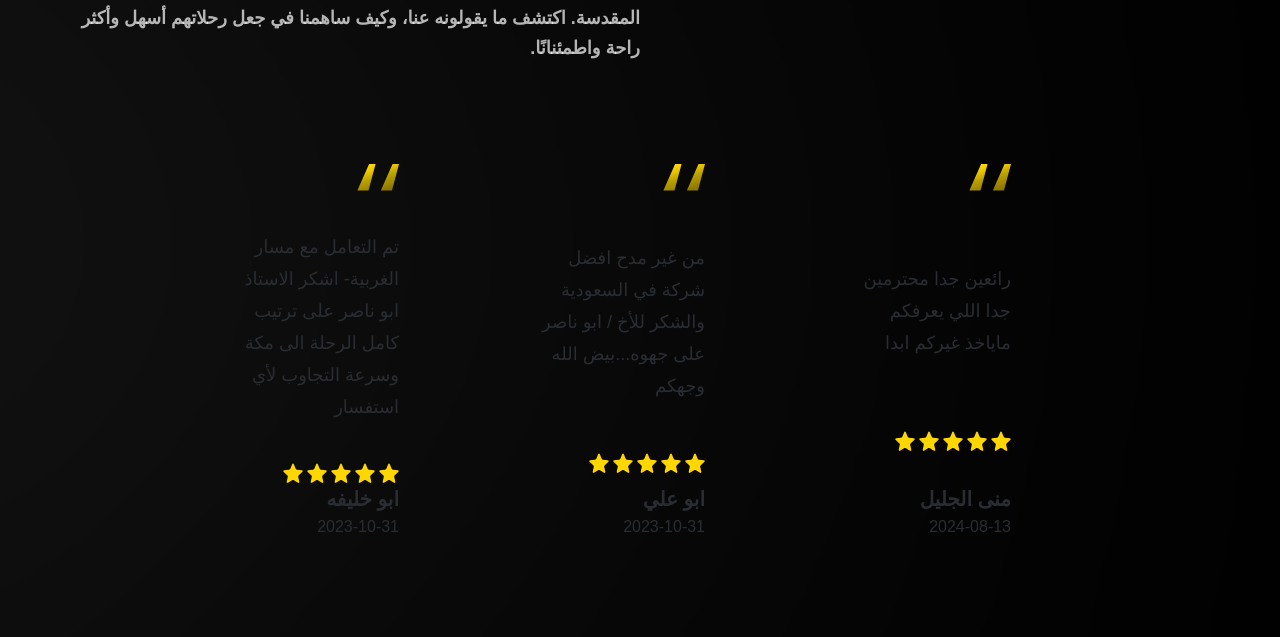
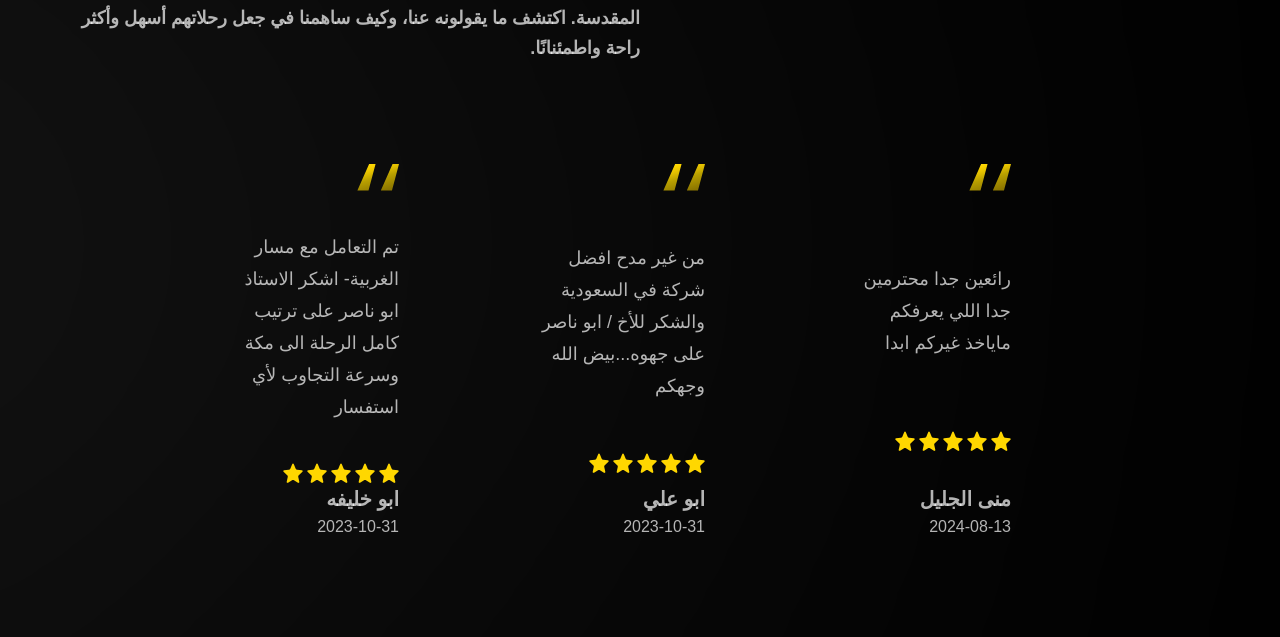
Before and after one commit to yasmineNjr/massaar-app, a Next.js app: page / in a window 1280 px wide. Shown: the part 5067-5704 px from the top of the page. Built offline with nearby package versions, Linux system fonts and the light colour scheme.

Commit message:
update testimonials

```diff
--- a/components/FeedbackCard.jsx
+++ b/components/FeedbackCard.jsx
@@ -3,9 +3,9 @@ import { quotes , star} from '../public/assets'
 
 const FeedbackCard = ({ content, name, title, img, date }) =>   (
   ////feedback-card
-    <div className='flex justify-between flex-col px-10 py-12 rounded-[20px] max-w-[250px] md:mr-10 sm:mr-5 mr-0 my-5 hover:bg-gradient-to-r from-gray-300 to-white hover:shadow-customGray'>
+    <div className='flex justify-between flex-col px-10 py-12 rounded-[20px] max-w-[250px] md:mr-10 sm:mr-5 mr-0 my-5 hover:bg-gradient-to-r from-gray-300 to-white hover:shadow-customGray text-dimWhite hover:text-primary'>
       <Image src={quotes} alt='double-quotes' className='w-[42px] h-[27px] object-contain '/>
-      <p className='font-poppins font-normal text-[18px] leading-[32px] text-customSecondary my-10'>
+      <p className='font-poppins font-normal text-[18px] leading-[32px] my-10'>
         {content}
       </p>
       <div className='flex flex-row'>
@@ -17,8 +17,8 @@ const FeedbackCard = ({ content, name, title, img, date }) =>   (
       </div>
       <div className='flex flex-row'>
         <div className='flex flex-col'>
-          <h4 className='font-poppins font-semibold text-[20px] leading-[32px] text-customSecondary'>{name}</h4>
-          <p className='font-poppins font-normal text-[16px] leading-[24px] text-customSecondary'>{date}</p>
+          <h4 className='font-poppins font-semibold text-[20px] leading-[32px] '>{name}</h4>
+          <p className='font-poppins font-normal text-[16px] leading-[24px] '>{date}</p>
         </div>
       </div>
     </div>
```
